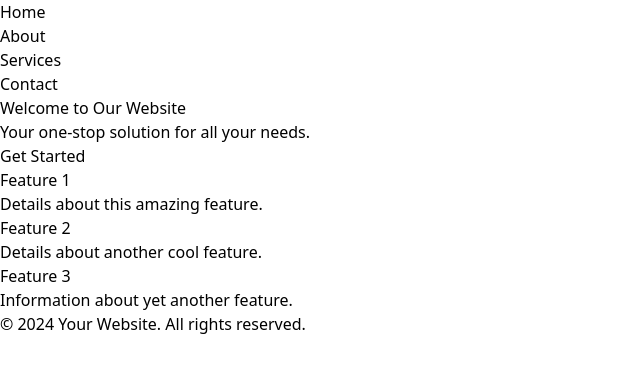
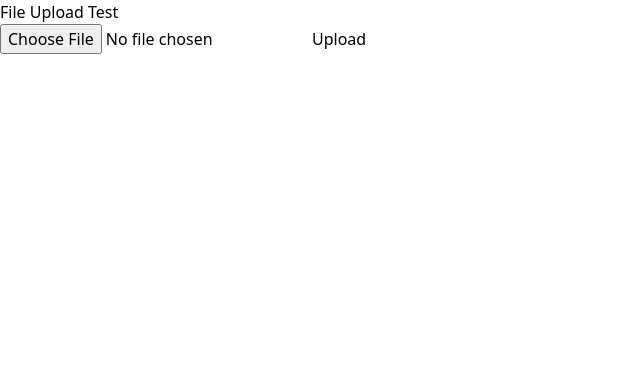
Before and after one commit to KaviduIsura/cbc-frontend, a React (Vite) app: page /testing in a window 1280 px wide. Shown: the top 372 px of the page, without its empty margins (0-640 px from the left). Built offline with nearby package versions, Linux system fonts and the light colour scheme.

Commit message:
Testing upload images and get the url from the supabase ✅

```diff
--- a/package.json
+++ b/package.json
@@ -10,6 +10,7 @@
     "preview": "vite preview"
   },
   "dependencies": {
+    "@supabase/supabase-js": "^2.47.10",
     "axios": "^1.7.9",
     "react": "^18.3.1",
     "react-dom": "^18.3.1",
--- a/src/App.jsx
+++ b/src/App.jsx
@@ -1,4 +1,3 @@
-import { useState } from "react";
 import "./App.css";
 import LoginPage from "./pages/login";
 import HomePage from "./pages/home";
@@ -6,6 +5,7 @@ import { BrowserRouter, Route, Routes } from "react-router-dom";
 import SigninPage from "./pages/signPage";
 import AdminHomePage from "./pages/adminHomePage";
 import { Toaster } from "react-hot-toast";
+import FileUploadTest from "./pages/test";
 
 function App() {
   return (
@@ -18,6 +18,7 @@ function App() {
           <Route path="/signup" element={<SigninPage />}></Route>
           <Route path="/admin/*" element={<AdminHomePage />}></Route>
           <Route path="/*" element={<HomePage />}></Route>
+          <Route path="/testing" element={<FileUploadTest />}></Route>
         </Routes>
       </BrowserRouter>
     </div>
--- /dev/null
+++ b/src/pages/test.jsx
@@ -0,0 +1,48 @@
+import { createClient } from "@supabase/supabase-js";
+import { useState } from "react";
+
+const key = `eyJhbGciOiJIUzI1NiIsInR5cCI6IkpXVCJ9.eyJpc3MiOiJzdXBhYmFzZSIsInJlZiI6InBwZGZxeGFhcG55ZHBmY2tqemJuIiwicm9sZSI6ImFub24iLCJpYXQiOjE3MzU0NzUwOTIsImV4cCI6MjA1MTA1MTA5Mn0.5zNALwEI1NtNIXd0nZ1l6mp3LUn0PkwkxFMLQoTE0f4`;
+const url = "https://ppdfqxaapnydpfckjzbn.supabase.co";
+export default function FileUploadTest() {
+  const [file, setFile] = useState(null);
+
+  function handleUpload() {
+    if (file == null) {
+      alert("Please select file");
+      return;
+    }
+    console.log(file);
+    const fileName = file.name;
+    const extension = fileName.split(".")[fileName.split(".").length - 1];
+
+    if (extension != "jpeg" && extension != "png") {
+      alert("please select jpg or png file");
+      return;
+    }
+    const supabase = createClient(url, key);
+    supabase.storage
+      .from("images")
+      .upload(file.name, file, {
+        cacheControl: "3600",
+        upsert: false,
+      })
+      .then((res) => {
+        console.log(res);
+      });
+
+    const url2 = supabase.storage.from("images").getPublicUrl(file.name);
+    console.log(url2);
+  }
+  return (
+    <div>
+      <h1>File Upload Test</h1>
+      <input
+        type="file"
+        onChange={(e) => {
+          setFile(e.target.files[0]);
+        }}
+      />
+      <button onClick={handleUpload}>Upload</button>
+    </div>
+  );
+}
```
Also changed, not shown: 1 other file (tests, documents, lock files or other folders).
